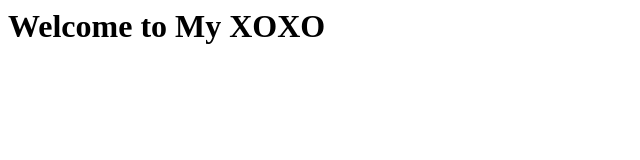
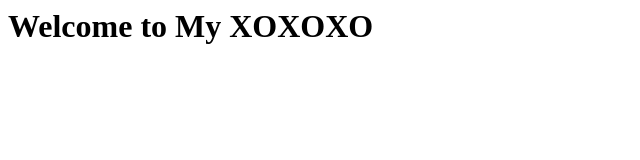
Before and after one commit to jigarsoni17/terraform-ec2-demo, a plain HTML site: page index.html in a window 1280 px wide. Shown: the full height of the page, 0-640 px from the left. Drawn offline with Linux system fonts and the light colour scheme.

Commit message:
update index

```diff
--- a/index.html
+++ b/index.html
@@ -1 +1 @@
-<h1>Welcome to My XOXO<h1/>
+<h1>Welcome to My XOXOXO<h1/>
```
